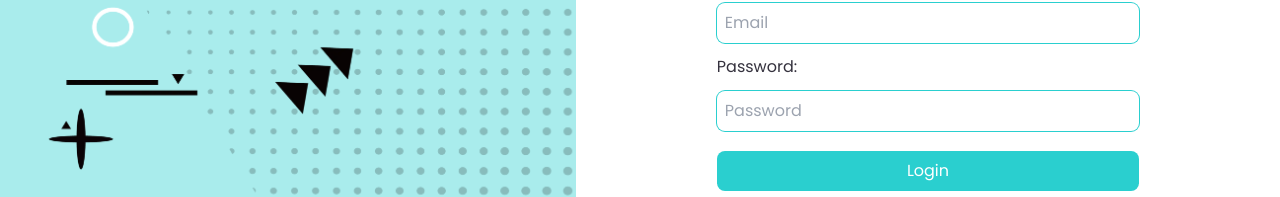
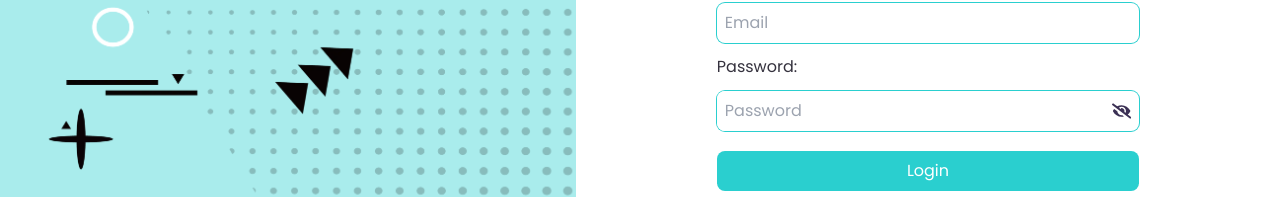
Before and after one commit to Dennardavid/Shortly, a Next.js app: page /login in a window 1280 px wide. Shown: the part 325-522 px from the top of the page. Built offline with nearby package versions, Linux system fonts and the light colour scheme.

Commit message:
view password

```diff
--- a/src/app/login/page.tsx
+++ b/src/app/login/page.tsx
@@ -5,11 +5,14 @@ import Aside from "@/components/aside";
 import Image from "next/image";
 import Shortlylogo from "../../../public/Shortly.webp";
 import { login } from "./actions";
+import { FaEye, FaEyeSlash } from "react-icons/fa";
+
 import { HashLoader } from "react-spinners";
 
 function Login() {
   const [error, setError] = useState<string | null>(null);
   const [loading, setLoading] = useState(false);
+  const [showPassword, setShowPassword] = useState(false);
 
   const handleSubmit = async (event: React.FormEvent<HTMLFormElement>) => {
     setLoading(true);
@@ -29,6 +32,10 @@ function Login() {
     }
   };
 
+   /* Function to shwo password */
+  const handleShow = (e) => {
+    setShowPassword(!showPassword);
+  };
   return (
     <section className="flex">
       <Aside />
@@ -58,13 +65,31 @@ function Login() {
             <label htmlFor="password" className="text-VeryDarkBlue">
               Password:
             </label>
+            <div className="flex items-center w-full ring-1 ring-cyan rounded-lg focus:outline-none focus:ring-1 focus:ring-cyan gap-2">
               <input
-              type="password"
+                type={showPassword ? "text" : "password"}
                 name="password"
                 id="password"
                 placeholder="Password"
+                className="ring-0 ring-transparent w-[95%] focus:ring-transparent focus:ring-0"
                 required
               />
+              {showPassword ? (
+                <FaEye
+                  className="hover:cursor-pointer mr-2"
+                  size={20}
+                  color="hsl(257, 27%, 26%)"
+                  onClick={handleShow}
+                />
+              ) : (
+                <FaEyeSlash
+                  className="hover:cursor-pointer mr-2"
+                  size={20}
+                  color="hsl(257, 27%, 26%)"
+                  onClick={handleShow}
+                />
+              )}
+            </div>
 
             {error && <span className="text-red-500">{error}</span>}
             <button
--- a/src/app/signup/page.tsx
+++ b/src/app/signup/page.tsx
@@ -5,11 +5,13 @@ import { signup } from "../login/actions";
 import Image from "next/image";
 import Aside from "../../components/aside";
 import Shortlylogo from "../../../public/Shortly.webp";
+import { FaEye, FaEyeSlash } from "react-icons/fa";
 import { HashLoader } from "react-spinners";
 
 function SignUp() {
   const [error, setError] = useState<string | null>(null);
   const [loading, setLoading] = useState(false);
+  const [showPassword, setShowPassword] = useState(false);
 
   const handleSubmit = async (event: React.FormEvent<HTMLFormElement>) => {
     event.preventDefault();
@@ -30,6 +32,10 @@ function SignUp() {
     }
   };
 
+  /* Function to shwo password */
+  const handleShow = (e) => {
+    setShowPassword(!showPassword);
+  };
   return (
     <section className="flex">
       <Aside />
@@ -69,13 +75,31 @@ function SignUp() {
             <label htmlFor="password" className="text-VeryDarkBlue">
               Password:
             </label>
+            <div className="flex items-center w-full ring-1 ring-cyan rounded-lg focus:outline-none focus:ring-1 focus:ring-cyan gap-2">
               <input
-              type="password"
+                type={showPassword ? "text" : "password"}
                 name="password"
                 id="password"
                 placeholder="Password"
+                className="ring-0 ring-transparent w-[95%] focus:ring-transparent focus:ring-0"
                 required
               />
+              {showPassword ? (
+                <FaEye
+                  className="hover:cursor-pointer mr-2"
+                  size={20}
+                  color="hsl(257, 27%, 26%)"
+                  onClick={handleShow}
+                />
+              ) : (
+                <FaEyeSlash
+                  className="hover:cursor-pointer mr-2"
+                  size={20}
+                  color="hsl(257, 27%, 26%)"
+                  onClick={handleShow}
+                />
+              )}
+            </div>
             {error && <span className="text-red-500">{error}</span>}
             <button type="submit" className="p-2 rounded-lg mt-2 h-10 flex justify-center items-center">
             {loading ? <HashLoader color="#fff" size={20} /> : "Sign up"}
```
Lines whose indentation alone changed are shown as unchanged.
